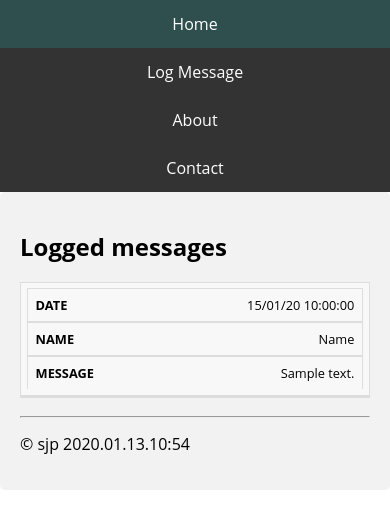
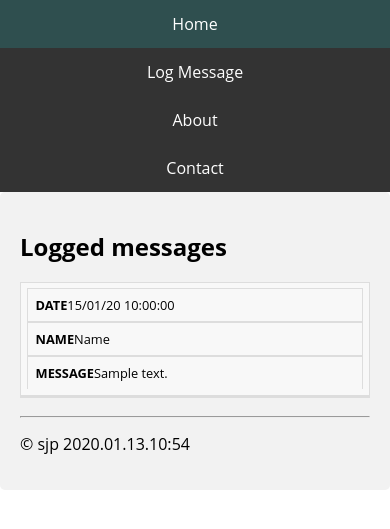
Before and after one commit to Pearcee/django-notes, a Django app: page / in a window 390 px wide. Shown: the top 529 px of the page. Run offline with Django 3.2, Linux system fonts and the light colour scheme; tables that the repository leaves empty hold one stand-in row (values such as "Sample post").

Commit message:
01/14/2020 12:48:07

```diff
--- a/hello/static/hello/site.css
+++ b/hello/static/hello/site.css
@@ -127,7 +127,7 @@ table th {
         border-bottom: 1px solid #ddd;
         display: block;
         font-size: .8em;
-        text-align: right;
+        text-align: justify;
     }
 
     table td::before {
--- a/hello/templates/hello/home.html
+++ b/hello/templates/hello/home.html
@@ -19,7 +19,7 @@
                 <tr>
                     <td data-label="Date ">{{ message.log_date | date:'d/m/y H:i:s' }}</td data-label="Message ">
                     <td data-label="Name ">Name</td data-label="Message ">
-                    <td data-label="Message ">{{ message.message | ljust:"10"}}</td data-label="Message ">
+                    <td data-label="Message " align="justify">{{ message.message | ljust:"10"}}</td data-label="Message ">
                 </tr>
             {% endfor %}
             </tbody>
```
